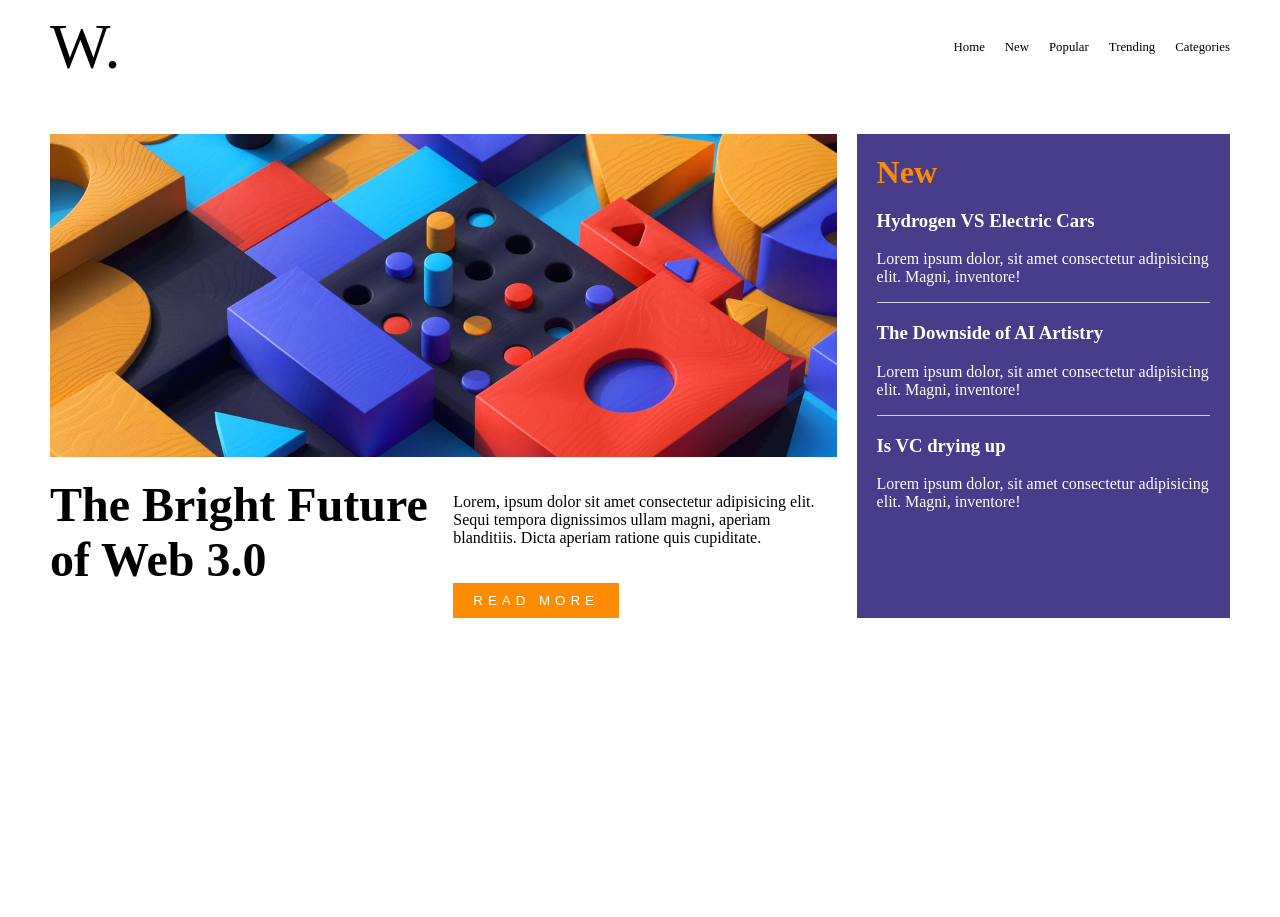
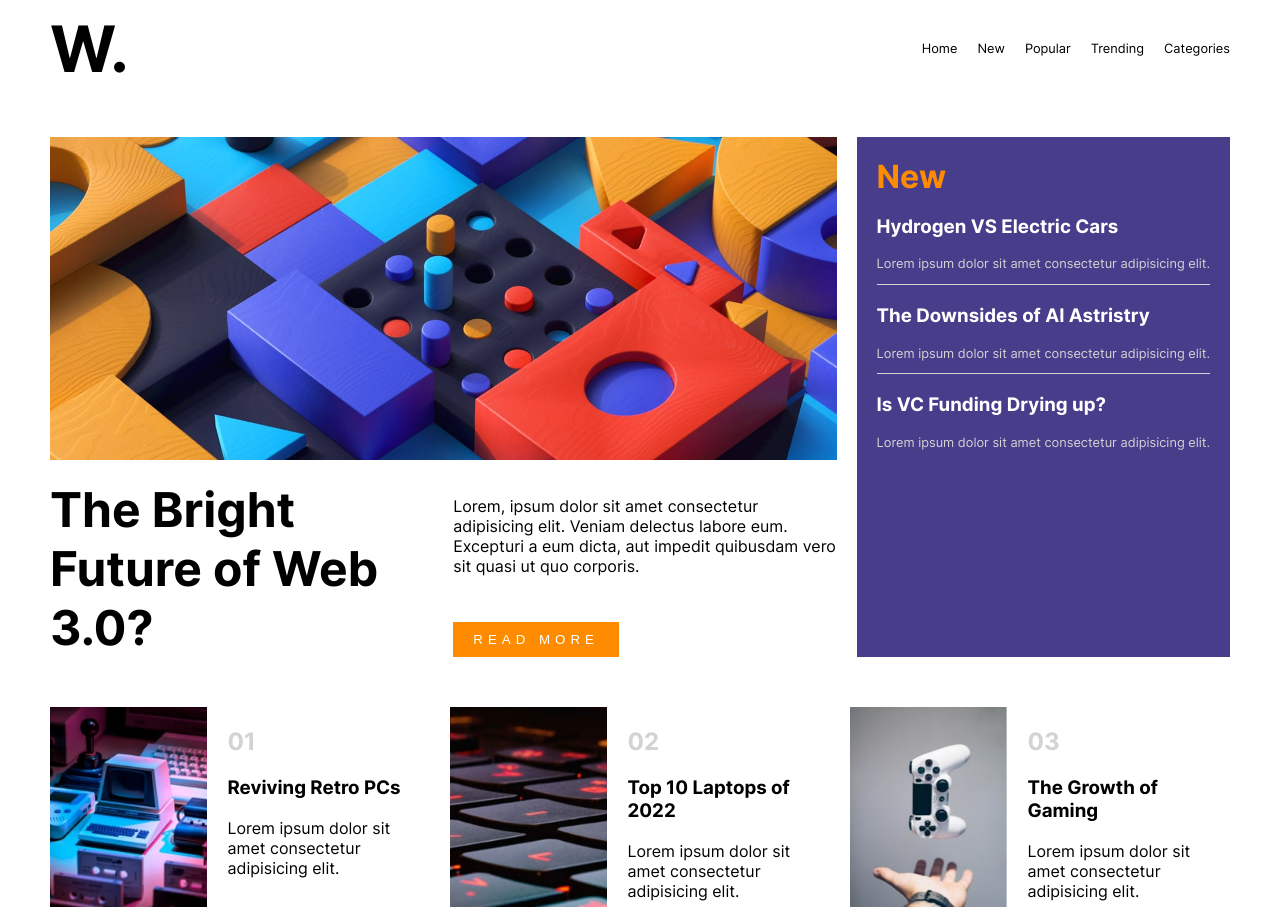
Before and after one commit to salocodes/Ironhack-Amazon-HTML-basics, a plain HTML site: page news-page/index.html in a window 1280 px wide. Before the commit the page ends 800 px from the top, so only its background shows below. Drawn offline with Linux system fonts and the light colour scheme.

Commit message:
news page updated

```diff
--- a/news-page/index.html
+++ b/news-page/index.html
@@ -1,9 +1,9 @@
 <!DOCTYPE html>
-<html lang="en">
+<html lang="es">
   <head>
     <meta charset="UTF-8" />
     <meta name="viewport" content="width=device-width, initial-scale=1.0" />
-    <title>Document</title>
+    <title>News Page</title>
     <link rel="stylesheet" href="./styles.css" />
   </head>
   <body>
@@ -22,16 +22,25 @@
 
     <main class="main">
       <section class="news-section">
-        <img src="./assets/images/image-web-3-desktop.jpg" alt="imagen de la noticia" />
+        <img
+          src="./assets/images/image-web-3-desktop.jpg"
+          alt="imagen de la noticia"
+        />
         <div class="news-text-section">
-          <h1 class="title">The Bright Future of Web 3.0</h1>
+          <h1 class="title">
+            The Bright Future of Web 3.0?
+          </h1>
           <div class="text-container">
             <p>
-              Lorem, ipsum dolor sit amet consectetur adipisicing elit. Sequi
-              tempora dignissimos ullam magni, aperiam blanditiis. Dicta aperiam
-              ratione quis cupiditate.
+              Lorem, ipsum dolor sit amet consectetur adipisicing elit. Veniam
+              delectus labore eum. Excepturi a eum dicta, aut impedit quibusdam
+              vero sit quasi ut quo corporis.
             </p>
-            <button class="button">READ MORE</button>
+            <button
+              class="button"
+            >
+              READ MORE
+            </button>
           </div>
         </div>
       </section>
@@ -39,26 +48,66 @@
       <aside class="aside-links">
         <h2 class="aside-title">New</h2>
         <div class="aside-link">
-          <h3>Hydrogen VS Electric Cars</h3>
+          <h3>
+            Hydrogen VS Electric Cars
+          </h3>
           <p class="link-text">
-            Lorem ipsum dolor, sit amet consectetur adipisicing elit. Magni, inventore!
+            Lorem ipsum dolor sit amet consectetur adipisicing elit.
           </p>
         </div>
         <div class="aside-link">
-          <h3>The Downside of AI Artistry</h3>
+          <h3>
+            The Downsides of AI Astristry
+          </h3>
           <p class="link-text">
-            Lorem ipsum dolor, sit amet consectetur adipisicing elit. Magni, inventore!
+            Lorem ipsum dolor sit amet consectetur adipisicing elit.
           </p>
         </div>
         <div class="aside-link">
-          <h3>Is VC drying up</h3>
+          <h3>Is VC Funding Drying up?</h3>
           <p class="link-text">
-            Lorem ipsum dolor, sit amet consectetur adipisicing elit. Magni, inventore!
+            Lorem ipsum dolor sit amet consectetur adipisicing elit.
           </p>
         </div>
       </aside>
     </main>
 
-    <div class="bottom-links"></div>
+    <div class="bottom-links">
+      <ul class="link-list">
+        <li class="link-card">
+          <img
+            src="./assets/images/image-retro-pcs.jpg"
+            alt="picture"
+          />
+          <div>
+            <h2 class="number">01</h2>
+            <h3>Reviving Retro PCs</h3>
+            <p>Lorem ipsum dolor sit amet consectetur adipisicing elit.</p>
+          </div>
+        </li>
+        <li class="link-card">
+          <img
+            src="./assets/images/image-top-laptops.jpg"
+            alt="picture"
+          />
+          <div>
+            <h2 class="number">02</h2>
+            <h3>Top 10 Laptops of 2022</h3>
+            <p>Lorem ipsum dolor sit amet consectetur adipisicing elit.</p>
+          </div>
+        </li>
+        <li class="link-card">
+          <img
+            src="./assets/images/image-gaming-growth.jpg"
+            alt="picture"
+          />
+          <div>
+            <h2 class="number">03</h2>
+            <h3>The Growth of Gaming</h3>
+            <p>Lorem ipsum dolor sit amet consectetur adipisicing elit.</p>
+          </div>
+        </li>
+      </ul>
+    </div>
   </body>
 </html>
--- a/news-page/styles.css
+++ b/news-page/styles.css
@@ -1,15 +1,21 @@
+@font-face {
+  font-family: inter;
+  src: url("./assets/fonts/Inter-VariableFont_slnt\,wght.ttf");
+}
+
 * {
   box-sizing: border-box;
 }
 
 body {
   margin: 0;
+  font-family: inter;
 }
 
 ul {
+  list-style-type: none;
   margin: 0;
   padding: 0;
-  list-style-type: none;
 }
 
 .header {
@@ -19,6 +25,7 @@ ul {
 
   .logo {
     font-size: 4em;
+    font-weight: bold;
   }
 
   .navbar {
@@ -34,9 +41,9 @@ ul {
 }
 
 .main {
-  margin: 50px;
   display: flex;
   gap: 20px;
+  margin: 50px;
 
   .news-section {
     width: 66.66%;
@@ -44,14 +51,18 @@ ul {
     flex-direction: column;
     gap: 20px;
 
+    .main-img {
+      object-fit: cover;
+    }
+
     .news-text-section {
       display: flex;
       gap: 20px;
 
       .title {
         width: 50%;
+        font-size: 3em;
         margin: 0;
-        font-size: 3em;
       }
 
       .text-container {
@@ -87,9 +98,33 @@ ul {
 
     .aside-link {
       border-bottom: solid 1px lightgray;
+
+      .link-text {
+        color: lightgray;
+        font-size: 0.8em;
+      }
     }
     .aside-link:last-child {
       border: none;
     }
   }
 }
+
+.bottom-links {
+  margin: 10px 50px;
+
+  .link-list {
+    display: flex;
+    gap: 20px;
+
+    .link-card {
+      display: flex;
+      gap: 20px;
+      height: 200px;
+
+      .number {
+        color: lightgray;
+      }
+    }
+  }
+}
```
